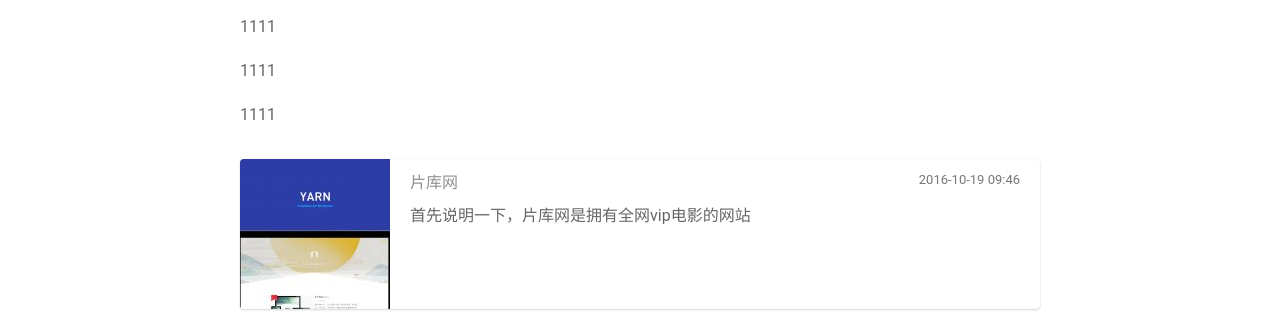
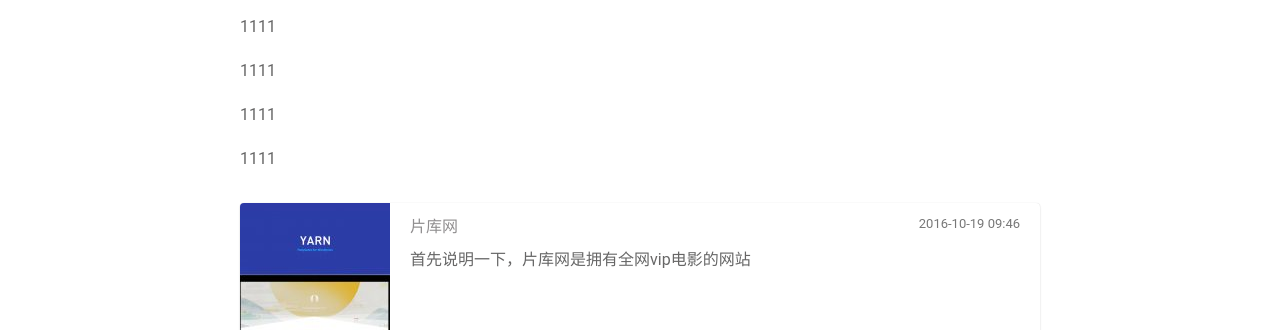
Before and after one commit to Zoe420/user, a plain HTML site: page detail.html in a window 1280 px wide. Shown: the part 470-800 px from the top of the page. Drawn offline with Linux system fonts and the light colour scheme.

Commit message:
Update detail.html

```diff
--- a/detail.html
+++ b/detail.html
@@ -127,7 +127,7 @@
 							<p>1111</p>
 							<p>1111</p>
 							<p>1111</p>
-							<p></p>
+							<p>1111</p>
 							<a href="http://www.pianku.one" class="blog-card-title-link">
 								<div class="blog-card">
 									<div class="blog-card-thumbnail"><img width="150" height="150" src="statics/images/yarn-150x150.jpg" class="blog-card-thumb-image wp-post-image" alt="" /></div>
```
